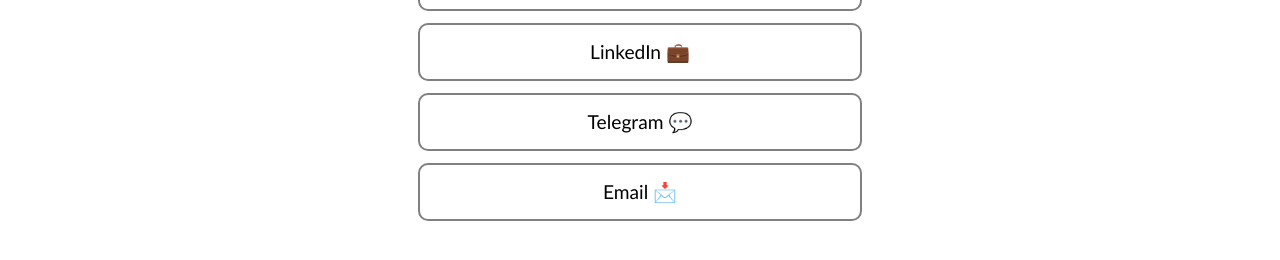
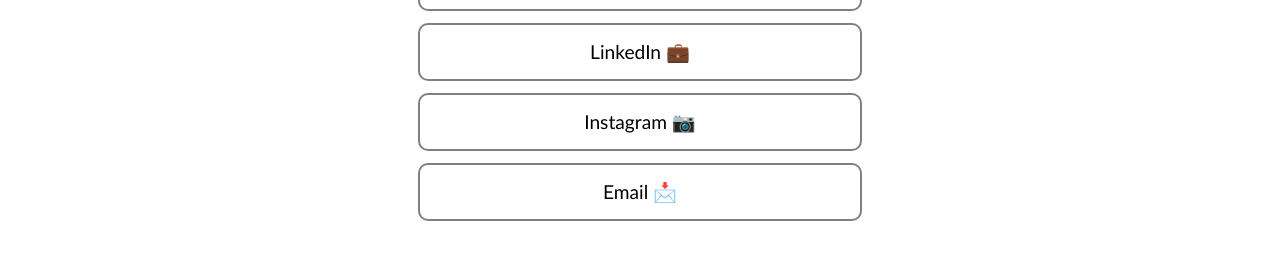
Before and after one commit to anxolo/anxolo.github.io, a Jekyll site: the page contactme-rrss.html, which Jekyll copies as it is, in a window 1280 px wide. Shown: the part 456-716 px from the top of the page. Built offline with Jekyll 4.4.1, drawn with Linux system fonts in a browser that asks for light colours.

Commit message:
Update contactme-rrss.html

```diff
--- a/contactme-rrss.html
+++ b/contactme-rrss.html
@@ -49,7 +49,7 @@
   <a href="https://www.x.com/anxolo_/" class="pc"> X - Twitter 🐦 </a>
   <a href="https://bsky.app/profile/anxolo.bsky.social" class="pc"> Bluesky 🦋 </a>
     <a href="https://es.linkedin.com/in/anxo-lopez-rodriguez" class="pc"> LinkedIn 💼 </a>
-  <a href="https://t.me/anxolo" class="pc"> Telegram 💬 </a>
+  <a href="https://instagram.com/anxolo_" class="pc"> Instagram 📷 </a>
     <a href="mailto:lopezrodriguezanxo@gmail.com" class="pc"> Email 📩 </a>
 
 
```
